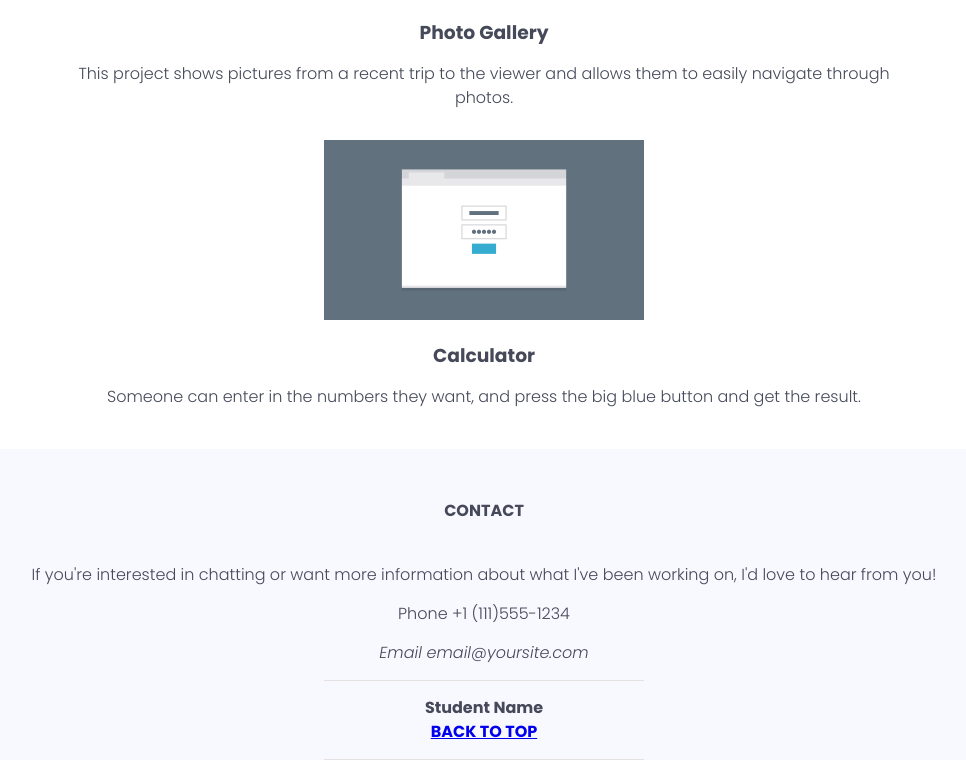
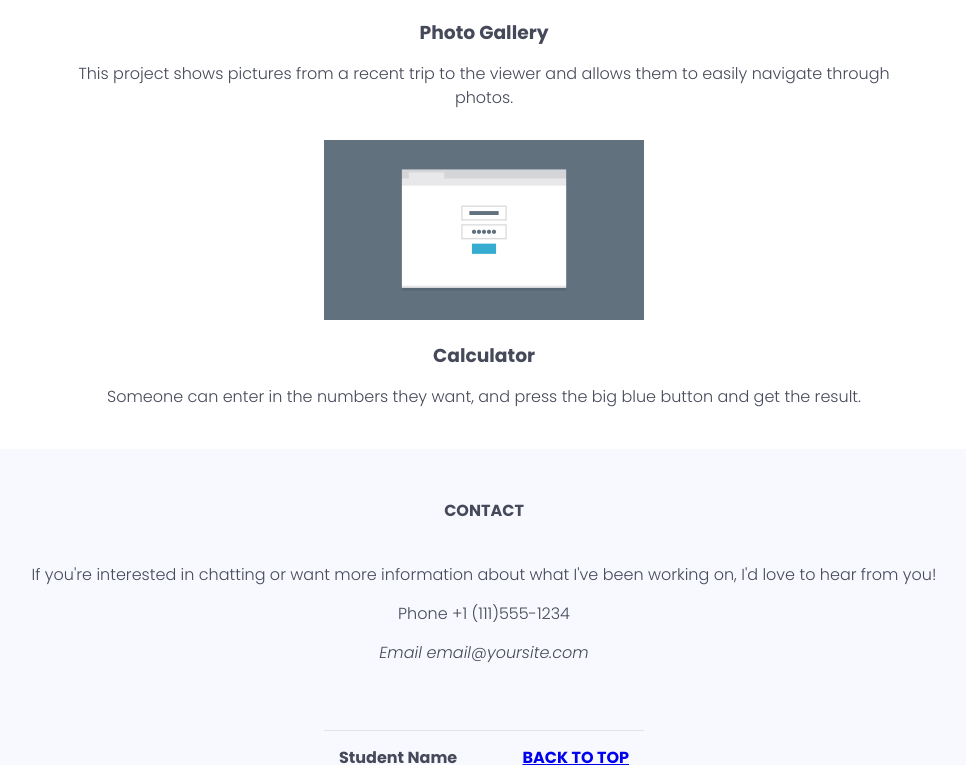
Before and after one commit to JJamesMar/responsive-layout-site, a plain HTML site: page index.html in a window 1280 px wide. Shown: the part 2035-2800 px from the top of the page, without its empty margins (156-1122 px from the left). Drawn offline with Linux system fonts and the light colour scheme.

Commit message:
fixed footer padding, added links

```diff
--- a/css/styles.css
+++ b/css/styles.css
@@ -44,6 +44,13 @@ section img, p{
     margin: 0 auto;
 
 }
+.main-footer {
+    padding-bottom: 50px;
+}
+.footer-container{
+    display: flex;
+    justify-content: space-between;
+}
 
 .backtop {
     margin-bottom: 0;
@@ -52,7 +59,7 @@ section img, p{
 .line {
         margin: 0 auto;
         padding: 15px;
-        width: 320px;
+        max-width: 320px;
         border-top: 1px solid #e7e2e2;
         border-bottom: 1px solid #e7e2e2;
 }
--- a/index.html
+++ b/index.html
@@ -17,9 +17,9 @@
             <h1 class="name">Student Name</h1>
             <nav>
                 <ul>
-                    <li>HOME</li>
-                    <li>PORTFOLIO</li>
-                    <li>CONTACT</li>
+                    <li><a href="index.html">HOME</a></li>
+                    <li><a href="#">PORTFOLIO</a></li>
+                    <li><a href="#">CONTACT</a></li>
                 </ul>
             </nav>
             <img src="images/responsive-layout-profile.png" alt="generic profile picture" class="profile_pic">
@@ -49,8 +49,8 @@
             <p>Someone can enter in the numbers they want, and press the big blue button and get the result.</p>
         </section>
     </main>
-    <footer class="main-footer">
-        <section>
+    <footer>
+        <section class="main-footer">
             <h2 id="contact">CONTACT</h2>
             <p>If you're interested in chatting or want more information about what I've been working on, I'd love to hear from you!</p>
             <p>Phone +1 (111)555-1234</p>
@@ -61,8 +61,10 @@
 
 
         <section class="line">
-            <h2>Student Name</h2>
-            <h2 class="backtop"><a href="#">BACK TO TOP</a></h2>
+            <div class="footer-container">
+                <h2>Student Name</h2>
+                <h2 class="backtop"><a href="#">BACK TO TOP</a></h2>
+        </div>
         </section>
     </footer>
 </body>
```
